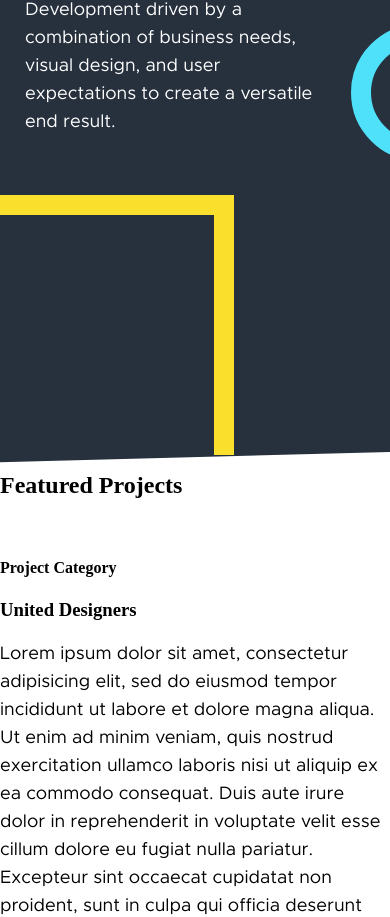
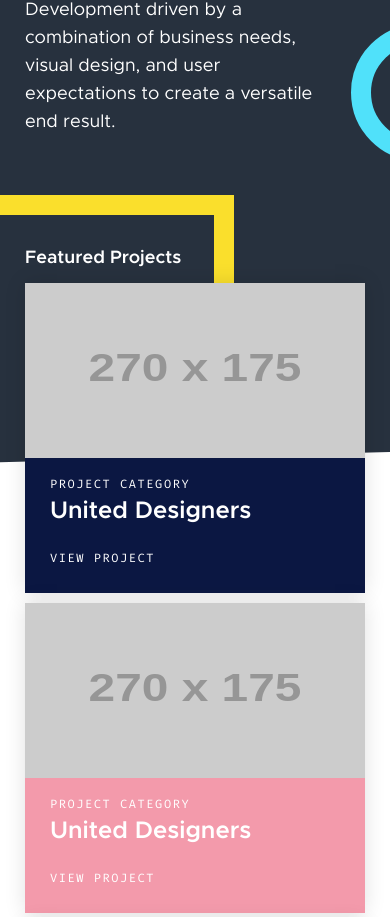
Before and after one commit to gsumpster/gsumpster.com, a website: page index.html in a window 390 px wide. Shown: the part 198-1115 px from the top of the page. Drawn offline with nearby package versions, Linux system fonts and the light colour scheme; files that its build step writes are made by us from their sources; placeholder pictures from the web are drawn by us.

Commit message:
feat(mobile): added projects section

```diff
--- a/index.html
+++ b/index.html
@@ -36,11 +36,11 @@
         <h1><span>Detail Driven</span><br /> Development</h1>
         <p>Development driven by a combination of business needs, visual design, and user expectations to create a versatile end result.</p>
     </section>
-    <section>
+    <section class="projects">
         <h2>Featured Projects</h2>
         <div class="project">
             <div class="project__image">
-                <img />
+                <img src="http://via.placeholder.com/270x175" />
             </div>
             <div class="project__details">
                 <h4>Project Category</h4>
@@ -52,7 +52,7 @@
         </div>
         <div class="project">
             <div class="project__image">
-                <img />
+                <img src="http://via.placeholder.com/270x175" />
             </div>
             <div class="project__details">
                 <h4>Project Category</h4>
@@ -64,7 +64,7 @@
         </div>
         <div class="project">
             <div class="project__image">
-                <img />
+                <img src="http://via.placeholder.com/270x175" />
             </div>
             <div class="project__details">
                 <h4>Project Category</h4>
--- a/scss/_globals.scss
+++ b/scss/_globals.scss
@@ -12,6 +12,10 @@ $yellow: #FADF2C;
 $primary: $darkblue;
 $secondary: $yellow;
 $tertiary: $hotpink;
+
+$project_pink: #f39aab;
+$project_green: #35ae94;
+$project_blue: #0b1742;
 
 // II. Typography
 //   a. Headers
@@ -44,6 +48,14 @@ h1 {
     }
 }
 
+h2 {
+  color: $white;
+
+  font-family: "Metropolis", sans-serif;
+  font-size: 18px;
+  font-weight: bold;
+}
+
 // b. Paragraphs
 p {
     font-family: "Metropolis", sans-serif;
--- /dev/null
+++ b/scss/_projects.scss
@@ -0,0 +1,59 @@
+.projects {
+  position: relative;
+  top: -220px;
+
+  padding: 0 25px;;
+  .project {
+    width: 100%;
+    height: 310px;
+    box-sizing: border-box;
+    margin-bottom: 10px;
+
+    color: $white;
+    font-family: "Metropolis", sans-serif;
+    box-shadow: 0px 0px 20px 0px rgba(0, 0, 0, 0.12);
+
+    &:first-of-type {
+      background-color: $project_blue;
+    }
+
+    &:nth-child(3) {
+      background-color: $project_pink;
+    }
+
+    &:last-of-type {
+      background-color: $project_green;
+    }
+
+    .project__image {
+      // box-shadow: 0px 0px 40px 0px rgba(6, 14, 42, 1);
+      img {
+        width: 100%;
+        height: 175px;
+      }
+    }
+
+    .project__details {
+      padding: 0 25px;
+
+      h4, a {
+        font-family: "Fira Mono", monospace;
+        margin-bottom: 0;
+        font-weight: 100;
+        text-transform: uppercase;
+        letter-spacing: 0.13em;
+        font-size: 12px;
+      }
+
+      h3 {
+        margin-top: 5px;
+        font-size: 24px;
+      }
+
+    }
+
+    p {
+      display: none;
+    }
+  }
+}
--- a/scss/main.scss
+++ b/scss/main.scss
@@ -2,3 +2,4 @@
 
 @import "./globals";
 @import "./header";
+@import "./projects"
```
